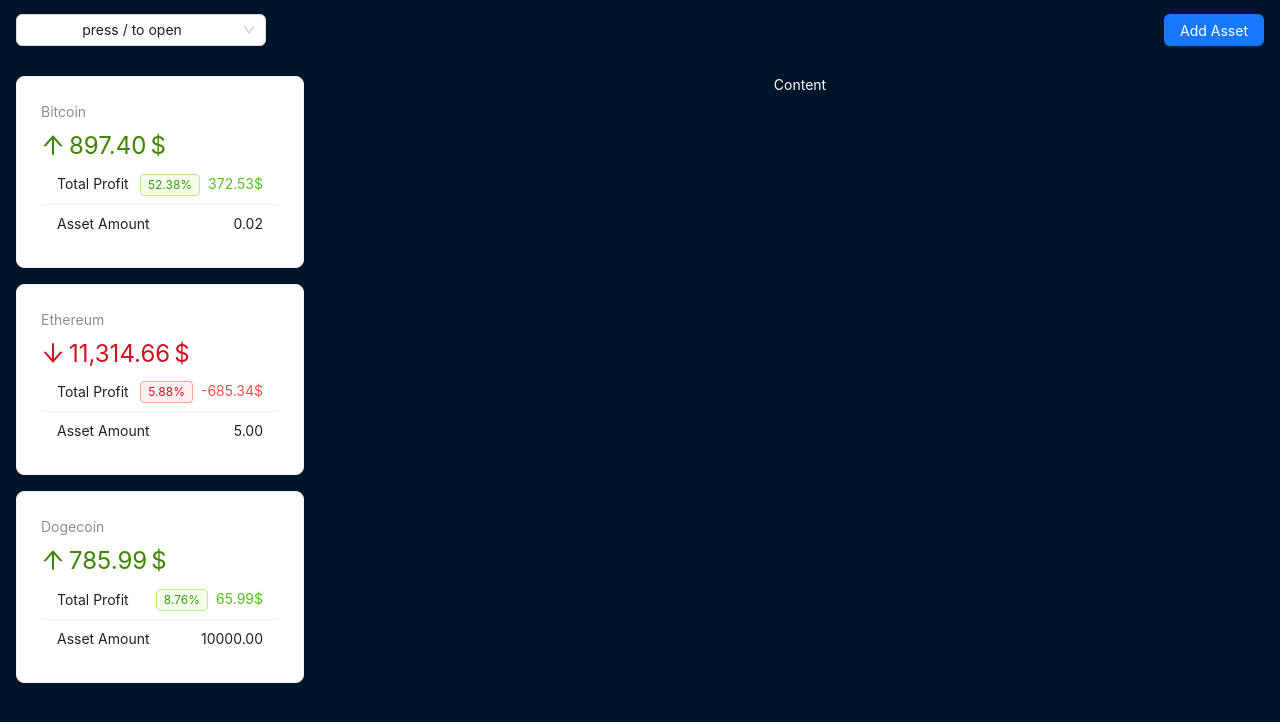
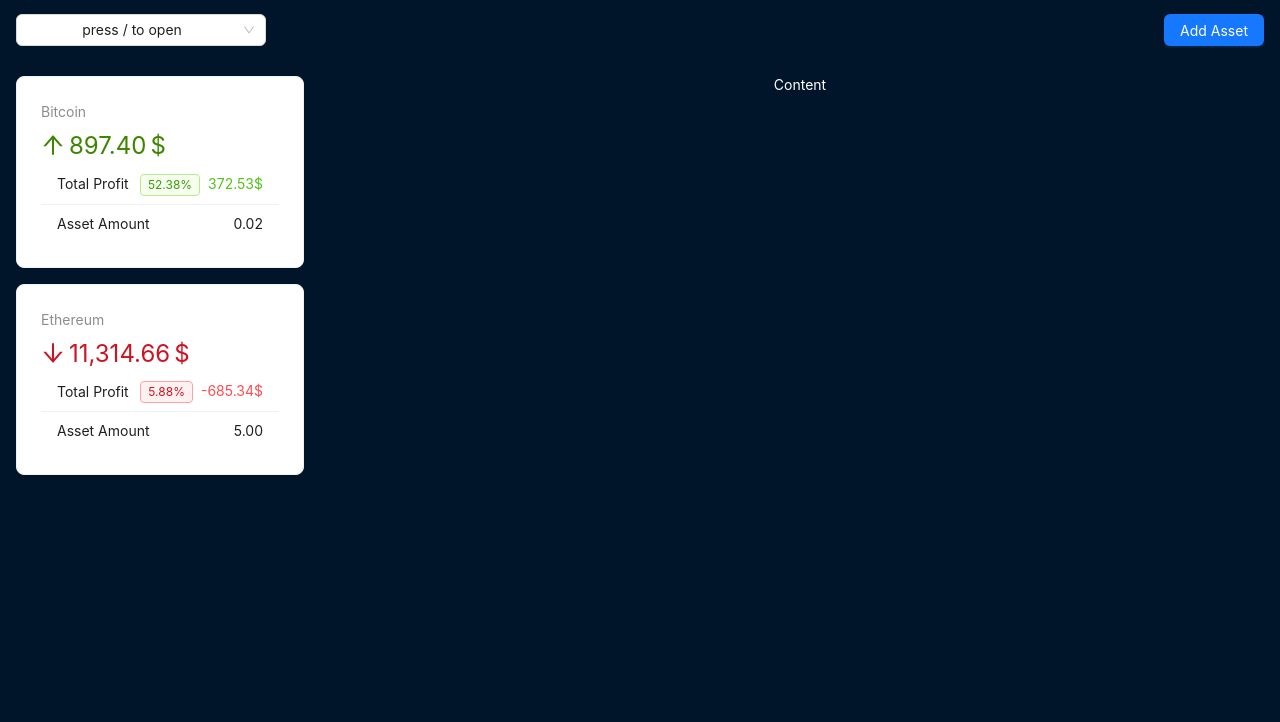
Before and after one commit to vitalyvitmens/react-crypto-initial, a React (Vite) app: page / in a window 1280 px wide. Shown: the top 722 px of the page. Built offline with nearby package versions, Linux system fonts and the light colour scheme.

Commit message:
fix(src\data.js): удаляет dogecoin

```diff
--- a/src/data.js
+++ b/src/data.js
@@ -622,9 +622,4 @@
     price: 2400,
     date: new Date(),
   },
-  {
-    id: 'dogecoin',
-    amount: 10000,
-    price: 0.072,
-  },
 ]
```
